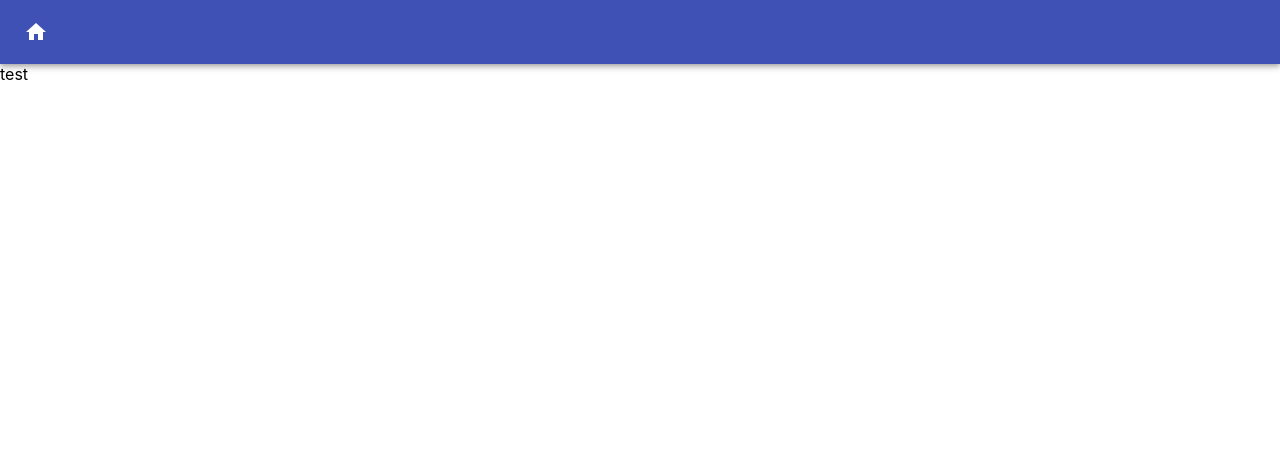
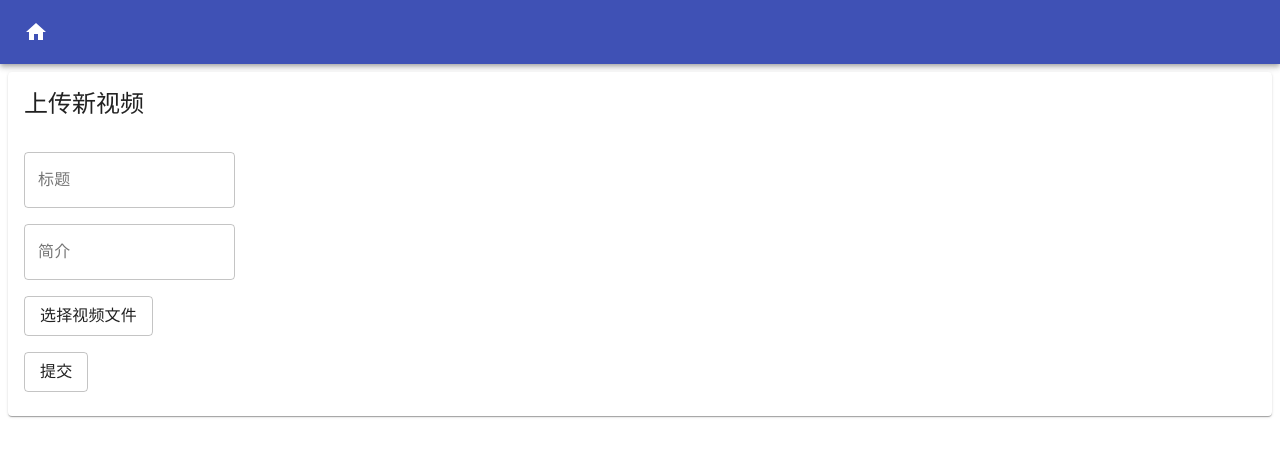
Before and after one commit to myl7/vstore-front, a React (Create React App) app: page /videos/add in a window 1280 px wide. Shown: the top 456 px of the page. Built offline with nearby package versions, Linux system fonts and the light colour scheme; the HTML template or start-up script is replaced by a standard one.

Commit message:
Add video add view

```diff
--- a/src/App.js
+++ b/src/App.js
@@ -2,6 +2,7 @@ import {BrowserRouter as Router, Switch, Route} from 'react-router-dom'
 import Header from './components/Header'
 import IndexView from './views/IndexView'
 import VideoView from './views/VideoView'
+import VideoAddView from './views/VideoAddView'
 
 const App = () => {
   return (
@@ -9,7 +10,7 @@ const App = () => {
       <Header />
       <Switch>
         <Route path="/videos/add">
-          test
+          <VideoAddView />
         </Route>
         <Route path="/videos/:vid/comments/add">
           test
--- a/src/apis/videoApi.js
+++ b/src/apis/videoApi.js
@@ -20,3 +20,22 @@ export const getVideoMeta = async vid => {
   }
   return await res.json()
 }
+
+export const addVideo = async (title, description, file, sid = 1) => {
+  const body = new FormData()
+  body.set('file', file)
+  body.set('sid', String(sid))
+  body.set('title', title)
+  body.set('description', description)
+  const res = await fetch(ServerHost + '/api/videos', {
+    method: 'POST',
+    credentials: 'include',
+    body
+  })
+  if (res.status !== 201) {
+    const err = await res.text()
+    console.error(err)
+    return null
+  }
+  return await res.json()
+}
--- /dev/null
+++ b/src/views/VideoAddView.js
@@ -0,0 +1,62 @@
+import {Button, Card, CardContent, CardHeader, Grid, TextField, Typography} from '@material-ui/core'
+import {useRef, useState} from 'react'
+import {addVideo} from '../apis/videoApi'
+import {useHistory} from 'react-router-dom'
+
+const VideoAddView = () => {
+  const titleRef = useRef()
+  const descriptionRef = useRef()
+  const fileRef = useRef()
+
+  const [filename, setFilename] = useState()
+
+  const handleUpload = e => {
+    const file = e.target.files[0]
+    setFilename(file ? file.name : '选择视频文件')
+  }
+
+  const history = useHistory()
+
+  const handleClick = () => {
+    addVideo(titleRef.current.value, descriptionRef.current.value, fileRef.current.files[0]).then(res => {
+      history.push(`/videos/${res.res}`)
+    })
+  }
+
+  return (
+    <div style={{padding: '0.5em'}}>
+      <Card>
+        <CardHeader title="上传新视频" />
+        <CardContent>
+          <Grid container spacing={2} direction="column">
+            <Grid item>
+              <TextField label="标题" variant="outlined" inputRef={titleRef} />
+            </Grid>
+            <Grid item>
+              <TextField label="简介" variant="outlined" inputRef={descriptionRef} />
+            </Grid>
+            <Grid item>
+              <input id="video-file" type={'file'} hidden ref={fileRef} onChange={handleUpload} />
+              <label htmlFor="video-file">
+                <Button variant="outlined" component={'span'}>
+                  <Typography variant={'subtitle1'}>
+                    {filename ? filename : '选择视频文件'}
+                  </Typography>
+                </Button>
+              </label>
+            </Grid>
+            <Grid item>
+              <Button variant="outlined" onClick={handleClick}>
+                <Typography variant={'subtitle1'}>
+                  提交
+                </Typography>
+              </Button>
+            </Grid>
+          </Grid>
+        </CardContent>
+      </Card>
+    </div>
+  )
+}
+
+export default VideoAddView
```
